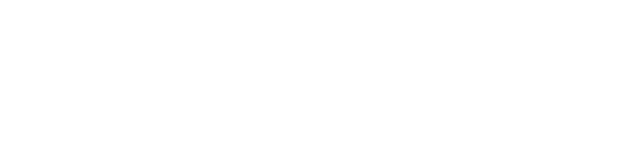
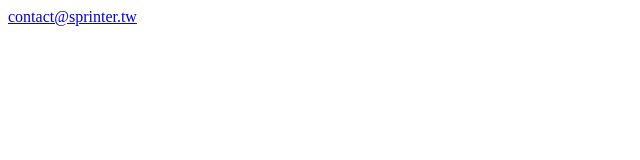
Before and after one commit to sprintertw/sprinter.tw, a plain HTML site: page index.html in a window 1280 px wide. Shown: the whole page, without its empty margins (0-640 px from the left). Drawn offline with Linux system fonts and the light colour scheme.

Commit message:
Add email address first.

```diff
--- a/index.html
+++ b/index.html
@@ -5,5 +5,6 @@
 <title>史普林特</title>
 </head>
 <body>
+<a href="mailto:contact@sprinter.tw">contact@sprinter.tw</a>
 </body>
 </html>
```
